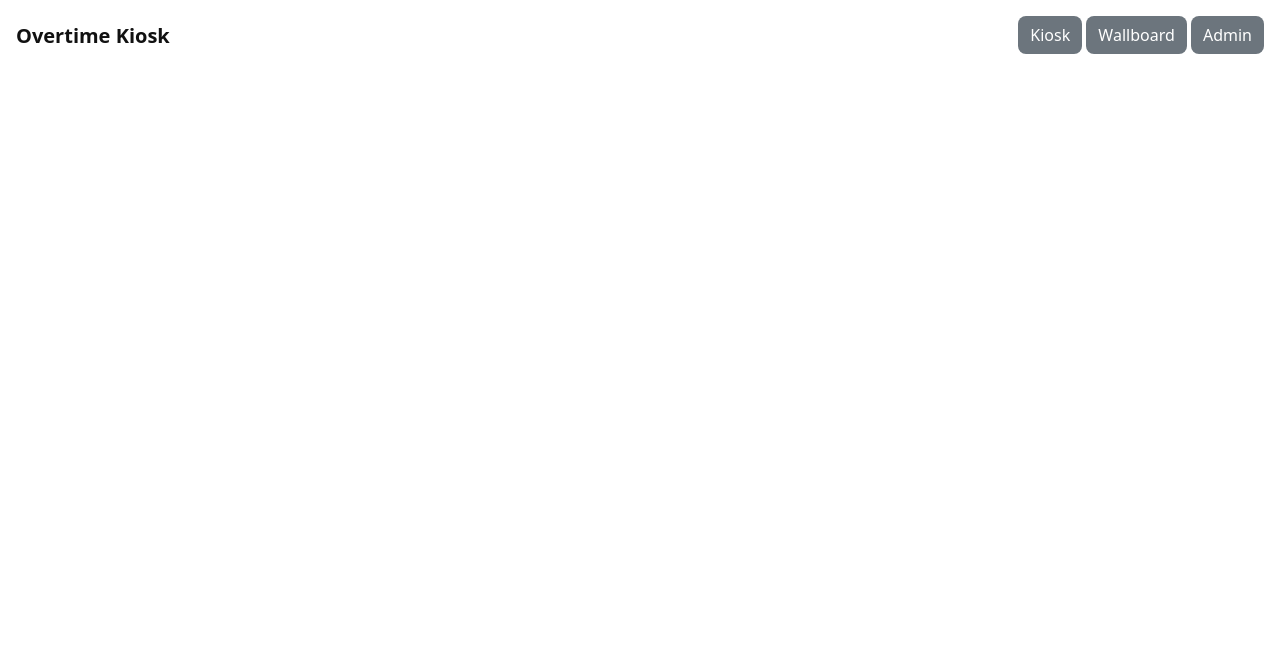
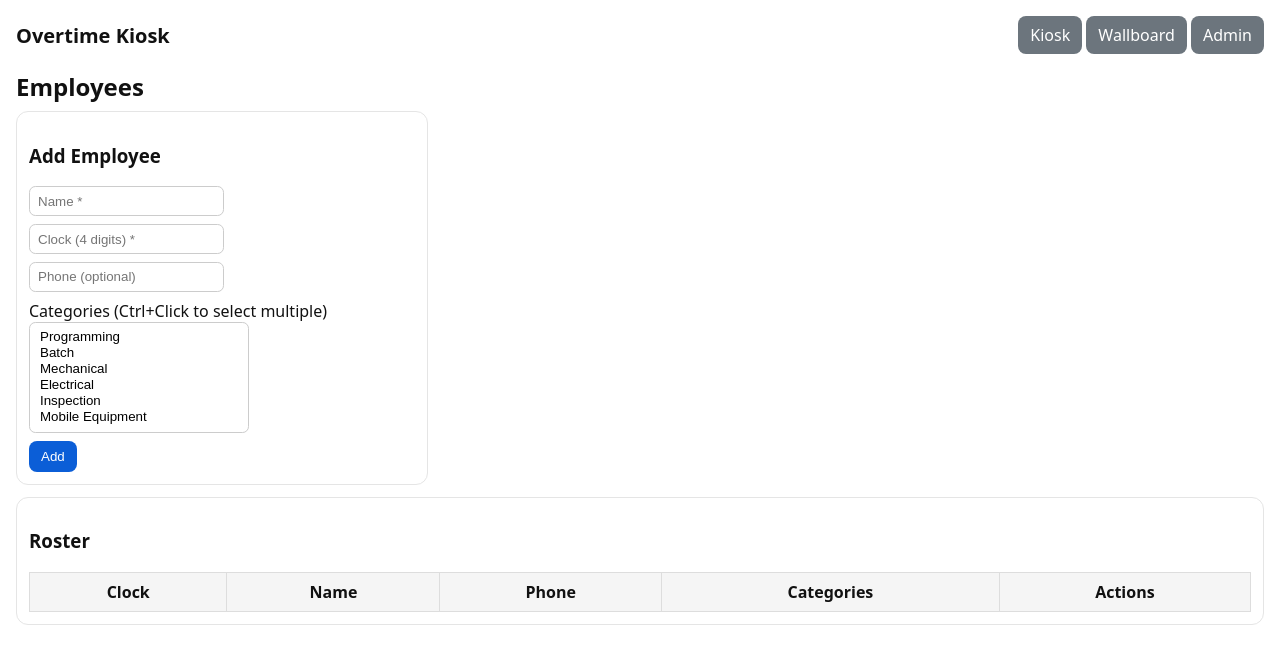
Before and after one commit to parkerwlee-cloud/Tracy-overtime-project, a Flask app: page /admin/employees in a window 1280 px wide. Shown: the top 664 px of the page. Run offline with Flask 3, Linux system fonts and the light colour scheme; the visitor is signed in with stand-in values (Sample User, id 1); data that the repository does not hold is empty; some libraries are stand-ins or nearby versions.

Commit message:
Update employees.html

```diff
--- a/templates/employees.html
+++ b/templates/employees.html
@@ -1,2 +1,63 @@
 {% extends "_base.html" %}
-/* (same content as in Option A employees.html above) */
+{% block content %}
+<h2>Employees</h2>
+
+<div class="row">
+  <div class="card w-33">
+    <h3>Add Employee</h3>
+    <form method="POST" action="{{ url_for('admin_emp_create') }}">
+      <div style="margin-bottom:.5rem"><input name="name" placeholder="Name *" required></div>
+      <div style="margin-bottom:.5rem"><input name="clock_number" placeholder="Clock (4 digits) *" pattern="\\d{4}" required></div>
+      <div style="margin-bottom:.5rem"><input name="phone" placeholder="Phone (optional)"></div>
+      <div style="margin-bottom:.5rem">
+        <label>Categories (Ctrl+Click to select multiple)</label><br>
+        <select name="categories" multiple size="6" style="min-width:220px">
+          {% for c in categories %}
+            <option value="{{ c }}">{{ c }}</option>
+          {% endfor %}
+        </select>
+      </div>
+      <button class="btn" type="submit">Add</button>
+    </form>
+  </div>
+
+  <div class="card w-66 w-100">
+    <h3>Roster</h3>
+    <table>
+      <tr>
+        <th>Clock</th><th>Name</th><th>Phone</th><th>Categories</th><th>Actions</th>
+      </tr>
+      {% for e in employees %}
+      <tr>
+        <td>{{ e.clock_number }}</td>
+        <td>{{ e.name }}</td>
+        <td>{{ e.phone or '' }}</td>
+        <td>
+          {% if e.cats %}
+            {% for c in e.cats %}<span class="pill">{{ c }}</span>{% endfor %}
+          {% else %}
+            <em class="muted">none</em>
+          {% endif %}
+        </td>
+        <td>
+          <form method="POST" action="{{ url_for('admin_emp_update', emp_id=e.id) }}" style="margin-bottom:.5rem">
+            <input name="name" value="{{ e.name }}" placeholder="Name">
+            <input name="clock_number" value="{{ e.clock_number }}" pattern="\\d{4}" title="4 digits">
+            <input name="phone" value="{{ e.phone or '' }}" placeholder="Phone">
+            <select name="categories" multiple size="4">
+              {% for c in categories %}
+                <option value="{{ c }}" {% if c in e.cats %}selected{% endif %}>{{ c }}</option>
+              {% endfor %}
+            </select>
+            <button class="btn" type="submit">Save</button>
+          </form>
+          <form method="POST" action="{{ url_for('admin_emp_delete', emp_id=e.id) }}" onsubmit="return confirm('Delete employee? (Only if no signups)')">
+            <button class="btn danger" type="submit">Delete</button>
+          </form>
+        </td>
+      </tr>
+      {% endfor %}
+    </table>
+  </div>
+</div>
+{% endblock %}
```
